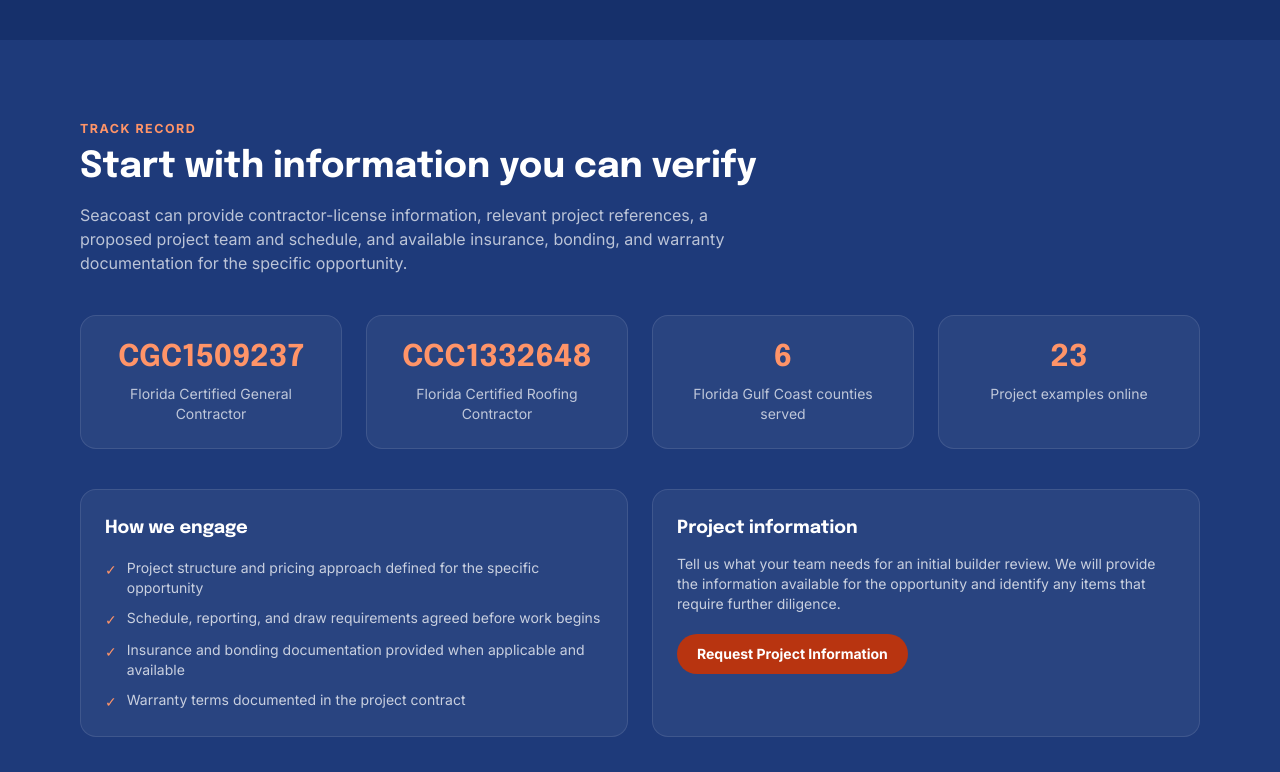
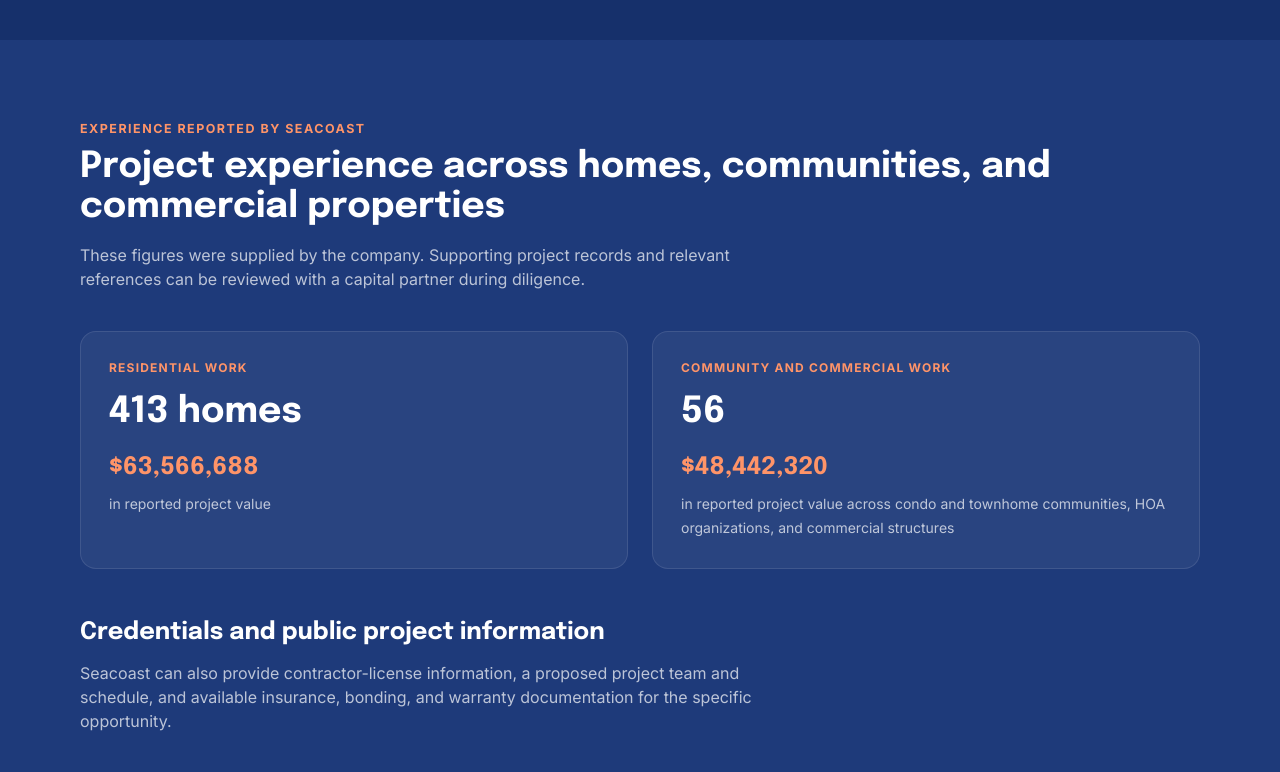
Before and after one commit to ecomstrategics/seacoast-bd, a Next.js app: page /capital-partners in a window 1280 px wide. Shown: the part 2020-2792 px from the top of the page. Built offline with nearby package versions, Linux system fonts and the light colour scheme.

Commit message:
Apply Clear's verified project facts (#6)
Publish company-reported capital-partner experience figures and correct the Cinnamon Cove project attribution.

```diff
--- a/next.config.mjs
+++ b/next.config.mjs
@@ -46,6 +46,11 @@ const nextConfig = {
         permanent: true,
       },
       {
+        source: "/our-work/cinnamon-cove-gutters-fascia-soffits",
+        destination: "/our-work/cinnamon-cove-shuffleboard-project",
+        permanent: true,
+      },
+      {
         source: "/roofing-contractor-services",
         destination: "/services/roofing",
         permanent: true,
--- a/src/app/capital-partners/page.tsx
+++ b/src/app/capital-partners/page.tsx
@@ -55,6 +55,21 @@ const trackRecord = [
   { metric: String(projects.length), label: "Project examples online" },
 ];
 
+const reportedExperience = [
+  {
+    category: "Residential work",
+    metric: "413 homes",
+    value: "$63,566,688",
+    label: "in reported project value",
+  },
+  {
+    category: "Community and commercial work",
+    metric: "56",
+    value: "$48,442,320",
+    label: "in reported project value across condo and townhome communities, HOA organizations, and commercial structures",
+  },
+];
+
 const submarkets = [
   {
     name: "Fort Myers & Cape Coral",
@@ -107,7 +122,7 @@ const faqs = [
   {
     question: "Why partner with Seacoast specifically?",
     answer:
-      "Seacoast brings Florida general-contractor and roofing-contractor credentials, regional project examples, and experience coordinating work across commercial and multi-building properties. Project-specific capacity, references, insurance, bonding, delivery structure, and warranty terms should be reviewed during diligence.",
+      "Seacoast reports project experience across 413 homes representing $63,566,688 in project value, plus 56 condominium and townhome communities, HOA organizations, and commercial structures representing $48,442,320 in project value. Seacoast also brings Florida general-contractor and roofing-contractor credentials. Project-specific capacity, references, insurance, bonding, delivery structure, and warranty terms should be reviewed during diligence.",
   },
   {
     question: "What markets does Seacoast build in?",
@@ -229,10 +244,24 @@ export default function CapitalPartnersPage() {
       {/* Track record / underwriting proof */}
       <section className="section dark-band bg-navy text-white">
         <div className="container">
-          <p className="eyebrow text-orange">Track record</p>
-          <h2 className="mt-2 font-heading text-4xl font-bold">Start with information you can verify</h2>
+          <p className="eyebrow text-orange">Experience reported by Seacoast</p>
+          <h2 className="mt-2 font-heading text-4xl font-bold">Project experience across homes, communities, and commercial properties</h2>
           <p className="mt-4 max-w-2xl text-white/70">
-            Seacoast can provide contractor-license information, relevant project references, a proposed project team and schedule, and available insurance, bonding, and warranty documentation for the specific opportunity.
+            These figures were supplied by the company. Supporting project records and relevant references can be reviewed with a capital partner during diligence.
+          </p>
+          <div className="mt-10 grid gap-6 lg:grid-cols-2">
+            {reportedExperience.map((item) => (
+              <div key={item.category} className="rounded-2xl border border-white/10 bg-white/5 p-7">
+                <p className="text-xs font-bold uppercase tracking-widest text-orange">{item.category}</p>
+                <p className="mt-4 font-heading text-4xl font-bold text-white">{item.metric}</p>
+                <p className="mt-5 font-heading text-2xl font-bold text-orange">{item.value}</p>
+                <p className="mt-2 text-sm leading-6 text-white/70">{item.label}</p>
+              </div>
+            ))}
+          </div>
+          <h3 className="mt-12 font-heading text-2xl font-bold text-white">Credentials and public project information</h3>
+          <p className="mt-3 max-w-2xl text-white/70">
+            Seacoast can also provide contractor-license information, a proposed project team and schedule, and available insurance, bonding, and warranty documentation for the specific opportunity.
           </p>
           <div className="mt-10 grid gap-6 sm:grid-cols-2 lg:grid-cols-4">
             {trackRecord.map((item) => (
--- a/src/app/our-work/[slug]/page.tsx
+++ b/src/app/our-work/[slug]/page.tsx
@@ -74,7 +74,9 @@ export default function ProjectDetailPage({ params }: Props) {
 
   return (
     <>
+      {project.videoId && (
         <SchemaScript schema={videoObjectSchema({ name: project.title, description: project.description, videoId: project.videoId })} />
+      )}
       <section className="section dark-band bg-navy">
         <div className="container">
           <Breadcrumbs tone="light" items={[{ label: "Home", href: "/" }, { label: "Our Work", href: "/our-work" }, { label: project.title }]} />
@@ -89,18 +91,22 @@ export default function ProjectDetailPage({ params }: Props) {
         </div>
       </section>
 
+      {project.videoId && (
         <section className="pb-16">
           <div className="container">
             <YouTubeFacade videoId={project.videoId} title={project.title} />
           </div>
         </section>
+      )}
 
       <section className="section dark-band bg-navy-deep">
         <div className="container">
           <p className="eyebrow">See the work</p>
           <h2 className="mt-2 font-heading text-3xl font-bold text-navy md:text-4xl">Project overview</h2>
           <p className="mt-4 max-w-3xl text-text-secondary">
-            Review the project details and work completed, then watch the video for a closer look at the job.
+            {project.videoId
+              ? "Review the project details and work completed, then watch the video for a closer look at the job."
+              : "Review the project details, work completed, and jobsite photos available for this project."}
           </p>
           <div className="mt-8 grid gap-5 sm:grid-cols-2 lg:grid-cols-4">
             {projectFacts.map((fact) => (
--- a/src/app/sitemap.ts
+++ b/src/app/sitemap.ts
@@ -7,7 +7,7 @@ import { serviceAreaCities } from "@/data/serviceAreas";
 
 const BASE = "https://seacoastbd.com";
 // Update this only when the corresponding page or shared content template changes.
-const CURRENT_UPDATE = "2026-07-12";
+const CURRENT_UPDATE = "2026-07-13";
 
 export default function sitemap(): MetadataRoute.Sitemap {
   const staticPages: MetadataRoute.Sitemap = [
--- a/src/components/ProjectCard.tsx
+++ b/src/components/ProjectCard.tsx
@@ -5,6 +5,10 @@ import type { Project } from "@/data/projects";
 export function ProjectCard({ project }: { project: Project }) {
   const featuredPhoto = project.photos?.[0];
   const hasSpecificLocation = project.location !== "Southwest Florida";
+  const imageSrc = featuredPhoto?.src
+    ?? (project.videoId ? `https://i.ytimg.com/vi/${project.videoId}/hqdefault.jpg` : "/images/og-default.jpg");
+  const imageAlt = featuredPhoto?.alt
+    ?? (project.videoId ? `${project.title} project video thumbnail` : `${project.title} project`);
 
   return (
     <Link
@@ -13,15 +17,17 @@ export function ProjectCard({ project }: { project: Project }) {
     >
       <div className="relative aspect-video overflow-hidden bg-navy">
         <Image
-          src={featuredPhoto?.src ?? `https://i.ytimg.com/vi/${project.videoId}/hqdefault.jpg`}
-          alt={featuredPhoto?.alt ?? `${project.title} project video thumbnail`}
+          src={imageSrc}
+          alt={imageAlt}
           fill
           sizes="(min-width: 1024px) 33vw, (min-width: 768px) 50vw, 100vw"
           className="object-cover opacity-85 transition group-hover:scale-105"
         />
-        <div className="absolute inset-0 grid place-items-center">
-          <span aria-hidden="true" className="grid h-14 w-14 place-items-center rounded-full bg-white/90 text-xl text-orange shadow-soft">▶</span>
-        </div>
+        {project.videoId && (
+          <div className="absolute inset-0 grid place-items-center">
+            <span aria-hidden="true" className="grid h-14 w-14 place-items-center rounded-full bg-white/90 text-xl text-orange shadow-soft">▶</span>
+          </div>
+        )}
       </div>
       <div className="p-5">
         <div className="flex flex-wrap gap-2 text-xs font-bold">
--- a/src/data/serviceAreas.ts
+++ b/src/data/serviceAreas.ts
@@ -11,10 +11,10 @@ export const serviceAreaCities: ServiceAreaCity[] = [
     slug: "fort-myers",
     name: "Fort Myers",
     county: "Lee County",
-    intro: "Seacoast's Fort Myers portfolio includes roofing, soffit and fascia, and multi-family work at properties such as Cinnamon Cove and Heritage Pointe. We serve residential, commercial, condominium, and HOA properties across Lee County.",
+    intro: "Seacoast's Fort Myers portfolio includes roofing, community amenities, exterior structures, and multi-family work at properties such as Cinnamon Cove and Heritage Pointe. We serve residential, commercial, condominium, and HOA properties across Lee County.",
     featuredProjectSlugs: [
       "mels-diner-pvc-roof",
-      "cinnamon-cove-gutters-fascia-soffits",
+      "cinnamon-cove-shuffleboard-project",
       "gordons-fine-furniture-tpo",
       "heritage-pointe-carports",
     ],
```
Also changed, not shown: src/data/projects.ts (+14 -15 lines), public/llms.txt. Lines whose indentation alone changed are shown as unchanged.
